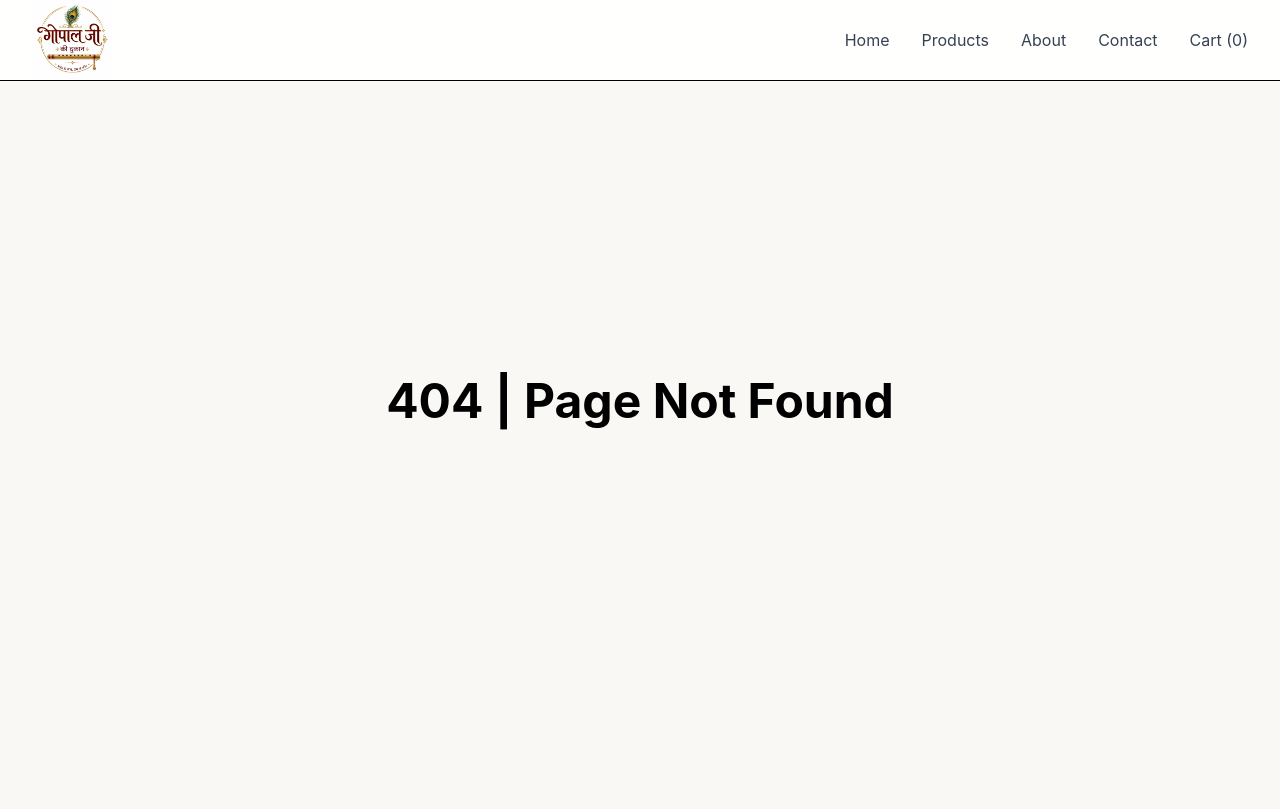
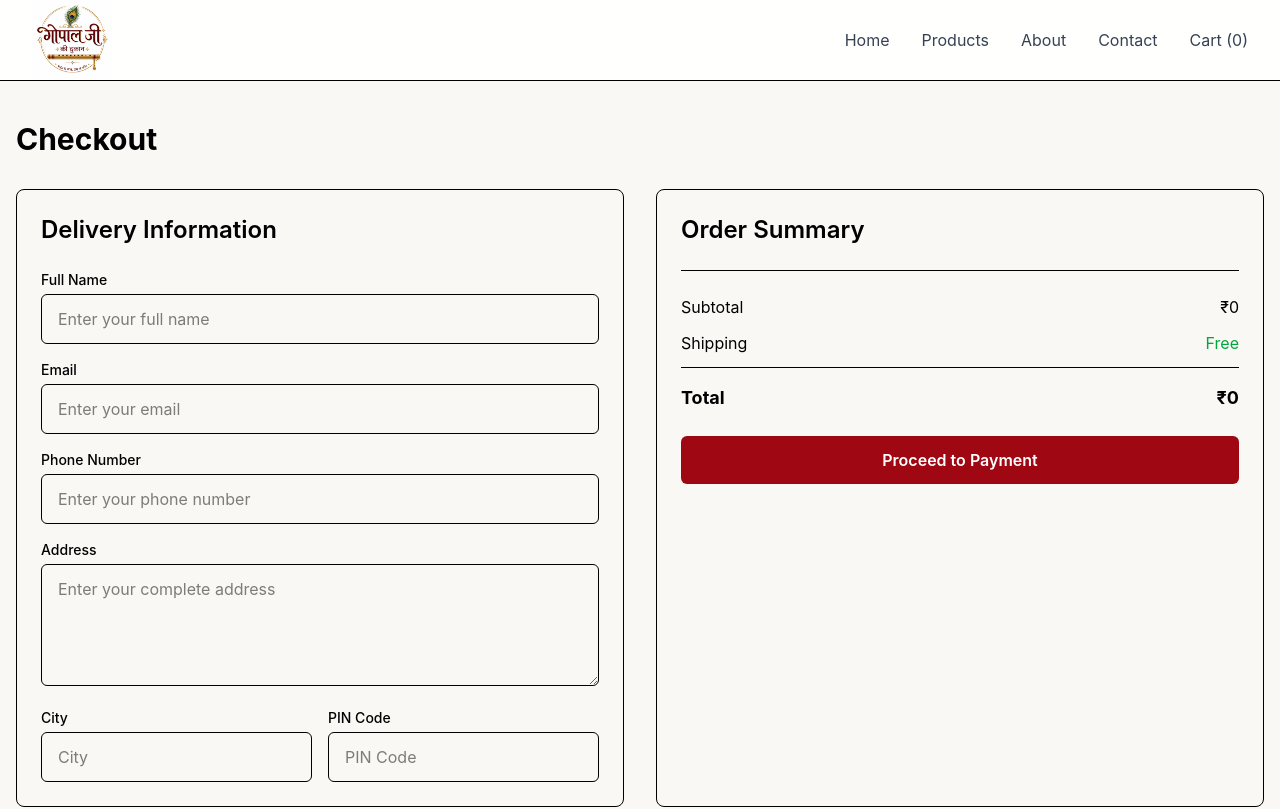
Before and after one commit to AmitArora657/gopal-ji-ki-dukaan, a React (Vite) app: page /checkout in a window 1280 px wide. Before the commit this address had no page. Shown: the top 809 px of the page. Built offline with nearby package versions, Linux system fonts and the light colour scheme.

Commit message:
checkout page with delivery details implemented

```diff
--- a/src/components/sections/Hero.tsx
+++ b/src/components/sections/Hero.tsx
@@ -21,7 +21,7 @@ const Hero = () => {
             <div className="mt-8 flex gap-4">
               <Button>Shop Now</Button>
 
-              <Button className="border border-red-900 bg-white text-red-900 hover:bg-red-50">
+              <Button className="border border-red-900 text-red-900">
                 Contact Us
               </Button>
             </div>
--- a/src/pages/Cart/Cart.tsx
+++ b/src/pages/Cart/Cart.tsx
@@ -1,9 +1,12 @@
+import { useNavigate } from "react-router-dom";
+
 import useCart from "../../hooks/useCart";
 import CartItem from "./CartItem";
 import CartSummary from "./CartSummary";
 
 const Cart = () => {
   const { cart } = useCart();
+  const navigate = useNavigate();
 
   const subtotal = cart.reduce(
     (total, item) => total + item.product.price * item.quantity,
@@ -15,15 +18,32 @@ const Cart = () => {
       <h1 className="mb-8 text-3xl font-bold">Shopping Cart</h1>
 
       {cart.length === 0 ? (
-        <p>Your cart is empty.</p>
+        <div className="rounded-lg border p-10 text-center">
+          <h2 className="mb-3 text-2xl font-semibold">Your cart is empty</h2>
+
+          <p className="mb-6 text-gray-500">
+            Add some products to your cart before proceeding to checkout.
+          </p>
+
+          <button
+            type="button"
+            onClick={() => navigate("/products")}
+            className="rounded-md bg-red-800 px-6 py-3 font-semibold text-white transition hover:bg-red-900"
+          >
+            Continue Shopping
+          </button>
+        </div>
       ) : (
-        <div className="space-y-6">
-          {cart.map((item) => (
-            <CartItem key={item.product.id} item={item} />
-          ))}
-        </div>
+        <>
+          <div className="space-y-6">
+            {cart.map((item) => (
+              <CartItem key={item.product.id} item={item} />
+            ))}
+          </div>
+
+          <CartSummary subtotal={subtotal} />
+        </>
       )}
-      <CartSummary subtotal={subtotal} />
     </div>
   );
 };
--- a/src/pages/Cart/CartSummary.tsx
+++ b/src/pages/Cart/CartSummary.tsx
@@ -1,3 +1,4 @@
+import { useNavigate } from "react-router-dom";
 import Button from "../../components/ui/Button";
 
 interface CartSummaryProps {
@@ -5,6 +6,7 @@ interface CartSummaryProps {
 }
 
 const CartSummary = ({ subtotal }: CartSummaryProps) => {
+  const navigate = useNavigate();
   return (
     <div className="h-fit rounded-lg border p-6">
       <h2 className="mb-6 text-2xl font-semibold">Order Summary</h2>
@@ -26,7 +28,9 @@ const CartSummary = ({ subtotal }: CartSummaryProps) => {
         <span>₹ {subtotal}</span>
       </div>
 
-      <Button className="mt-6 w-full">Proceed to Checkout</Button>
+      <Button className="mt-6 w-full" onClick={() => navigate("/checkout")}>
+        Proceed to Checkout
+      </Button>
     </div>
   );
 };
--- /dev/null
+++ b/src/pages/Checkout/Checkout.tsx
@@ -0,0 +1,294 @@
+import useCart from "../../hooks/useCart";
+import { useState } from "react";
+import { useNavigate } from "react-router-dom";
+
+const Checkout = () => {
+  const navigate = useNavigate();
+
+  const { cart } = useCart();
+
+  const [formData, setFormData] = useState({
+    fullName: "",
+    email: "",
+    phone: "",
+    address: "",
+    city: "",
+    pinCode: "",
+  });
+
+  const [errors, setErrors] = useState({
+    fullName: "",
+    email: "",
+    phone: "",
+    address: "",
+    city: "",
+    pinCode: "",
+  });
+
+  const handleChange = (
+    e: React.ChangeEvent<HTMLInputElement | HTMLTextAreaElement>,
+  ) => {
+    const { name, value } = e.target;
+
+    setFormData((prev) => ({
+      ...prev,
+      [name]: value,
+    }));
+  };
+
+  const validateForm = () => {
+    const newErrors = {
+      fullName: "",
+      email: "",
+      phone: "",
+      address: "",
+      city: "",
+      pinCode: "",
+    };
+
+    if (!formData.fullName.trim()) {
+      newErrors.fullName = "Full name is required";
+    }
+
+    if (!formData.email.trim()) {
+      newErrors.email = "Email is required";
+    } else if (!/^\S+@\S+\.\S+$/.test(formData.email)) {
+      newErrors.email = "Please enter a valid email";
+    }
+
+    if (!formData.phone.trim()) {
+      newErrors.phone = "Phone number is required";
+    } else if (!/^[6-9]\d{9}$/.test(formData.phone)) {
+      newErrors.phone = "Please enter a valid 10-digit phone number";
+    }
+
+    if (!formData.address.trim()) {
+      newErrors.address = "Address is required";
+    }
+
+    if (!formData.city.trim()) {
+      newErrors.city = "City is required";
+    }
+
+    if (!formData.pinCode.trim()) {
+      newErrors.pinCode = "PIN code is required";
+    } else if (!/^\d{6}$/.test(formData.pinCode)) {
+      newErrors.pinCode = "PIN code must be 6 digits";
+    }
+
+    setErrors(newErrors);
+
+    return Object.values(newErrors).every((error) => !error);
+  };
+
+  const handlePlaceOrder = () => {
+    const isValid = validateForm();
+
+    if (!isValid) {
+      return;
+    }
+
+    navigate("/payment", {
+      state: {
+        customer: formData,
+      },
+    });
+  };
+
+  const subtotal = cart.reduce(
+    (total, item) => total + item.product.price * item.quantity,
+    0,
+  );
+
+  const shipping = 0;
+  const total = subtotal + shipping;
+
+  return (
+    <div className="mx-auto max-w-7xl px-4 py-10">
+      <h1 className="mb-8 text-3xl font-bold">Checkout</h1>
+
+      <div className="grid gap-8 md:grid-cols-2">
+        {/* Customer Information */}
+        <div className="rounded-lg border p-6">
+          <h2 className="mb-6 text-2xl font-semibold">Delivery Information</h2>
+
+          <div className="space-y-4">
+            {/* Full Name */}
+            <div>
+              <label className="mb-1 block text-sm font-medium">
+                Full Name
+              </label>
+
+              <input
+                type="text"
+                name="fullName"
+                value={formData.fullName}
+                onChange={handleChange}
+                placeholder="Enter your full name"
+                className="w-full rounded-md border px-4 py-3 outline-none focus:ring-2"
+              />
+              {errors.fullName && (
+                <p className="mt-1 text-sm text-red-600">{errors.fullName}</p>
+              )}
+            </div>
+
+            {/* Email */}
+            <div>
+              <label className="mb-1 block text-sm font-medium">Email</label>
+
+              <input
+                type="email"
+                name="email"
+                value={formData.email}
+                onChange={handleChange}
+                placeholder="Enter your email"
+                className="w-full rounded-md border px-4 py-3 outline-none focus:ring-2"
+              />
+              {errors.email && (
+                <p className="mt-1 text-sm text-red-600">{errors.email}</p>
+              )}
+            </div>
+
+            {/* Phone */}
+            <div>
+              <label className="mb-1 block text-sm font-medium">
+                Phone Number
+              </label>
+
+              <input
+                type="tel"
+                name="phone"
+                value={formData.phone}
+                onChange={handleChange}
+                placeholder="Enter your phone number"
+                className="w-full rounded-md border px-4 py-3 outline-none focus:ring-2"
+              />
+              {errors.phone && (
+                <p className="mt-1 text-sm text-red-600">{errors.phone}</p>
+              )}
+            </div>
+
+            {/* Address */}
+            <div>
+              <label className="mb-1 block text-sm font-medium">Address</label>
+
+              <textarea
+                name="address"
+                value={formData.address}
+                onChange={handleChange}
+                placeholder="Enter your complete address"
+                rows={4}
+                className="w-full rounded-md border px-4 py-3 outline-none focus:ring-2"
+              />
+              {errors.address && (
+                <p className="mt-1 text-sm text-red-600">{errors.address}</p>
+              )}
+            </div>
+
+            {/* City + PIN Code */}
+            <div className="grid gap-4 sm:grid-cols-2">
+              <div>
+                <label className="mb-1 block text-sm font-medium">City</label>
+
+                <input
+                  type="text"
+                  name="city"
+                  value={formData.city}
+                  onChange={handleChange}
+                  placeholder="City"
+                  className="w-full rounded-md border px-4 py-3 outline-none focus:ring-2"
+                />
+                {errors.city && (
+                  <p className="mt-1 text-sm text-red-600">{errors.city}</p>
+                )}
+              </div>
+
+              <div>
+                <label className="mb-1 block text-sm font-medium">
+                  PIN Code
+                </label>
+
+                <input
+                  type="text"
+                  name="pinCode"
+                  value={formData.pinCode}
+                  onChange={handleChange}
+                  placeholder="PIN Code"
+                  className="w-full rounded-md border px-4 py-3 outline-none focus:ring-2"
+                />
+                {errors.pinCode && (
+                  <p className="mt-1 text-sm text-red-600">{errors.pinCode}</p>
+                )}
+              </div>
+            </div>
+          </div>
+        </div>
+
+        {/* Order Summary */}
+        <div className="rounded-lg border p-6">
+          <h2 className="mb-6 text-2xl font-semibold">Order Summary</h2>
+
+          <div className="space-y-4">
+            {cart.map((item) => (
+              <div
+                key={item.product.id}
+                className="flex items-center justify-between gap-4"
+              >
+                <div className="flex items-center gap-4">
+                  <img
+                    src={item.product.image}
+                    alt={item.product.name}
+                    className="h-16 w-16 rounded-md object-cover"
+                  />
+
+                  <div>
+                    <p className="font-medium">{item.product.name}</p>
+
+                    <p className="text-sm text-gray-500">
+                      ₹{item.product.price} × {item.quantity}
+                    </p>
+                  </div>
+                </div>
+
+                <p className="font-medium">
+                  ₹{item.product.price * item.quantity}
+                </p>
+              </div>
+            ))}
+          </div>
+
+          <div className="my-6 border-t" />
+
+          <div className="space-y-3">
+            <div className="flex justify-between">
+              <span>Subtotal</span>
+              <span>₹{subtotal}</span>
+            </div>
+
+            <div className="flex justify-between">
+              <span>Shipping</span>
+              <span className="text-green-600">Free</span>
+            </div>
+
+            <div className="border-t pt-4">
+              <div className="flex justify-between text-lg font-bold">
+                <span>Total</span>
+                <span>₹{total}</span>
+              </div>
+            </div>
+          </div>
+
+          <button
+            type="button"
+            onClick={handlePlaceOrder}
+            className="mt-6 w-full rounded-md bg-red-800 px-6 py-3 font-semibold text-white transition hover:bg-red-900"
+          >
+            Proceed to Payment
+          </button>
+        </div>
+      </div>
+    </div>
+  );
+};
+
+export default Checkout;
--- a/src/routes/AppRoutes.tsx
+++ b/src/routes/AppRoutes.tsx
@@ -7,6 +7,7 @@ import Products from "../pages/Products/products";
 import About from "../pages/About/About";
 import ProductDetails from "../components/ProductDetails/ProductDetails";
 import Cart from "../pages/Cart/Cart";
+import Checkout from "../pages/Checkout/Checkout";
 
 const AppRoutes = () => {
   return (
@@ -18,6 +19,7 @@ const AppRoutes = () => {
           <Route path="/products" element={<Products />} />
           <Route path="/contact" element={<Contact />} />
           <Route path="/cart" element={<Cart />} />
+          <Route path="/checkout" element={<Checkout />} />
           <Route path="/products/:id" element={<ProductDetails />} />
 
           <Route path="*" element={<NotFound />} />
```
